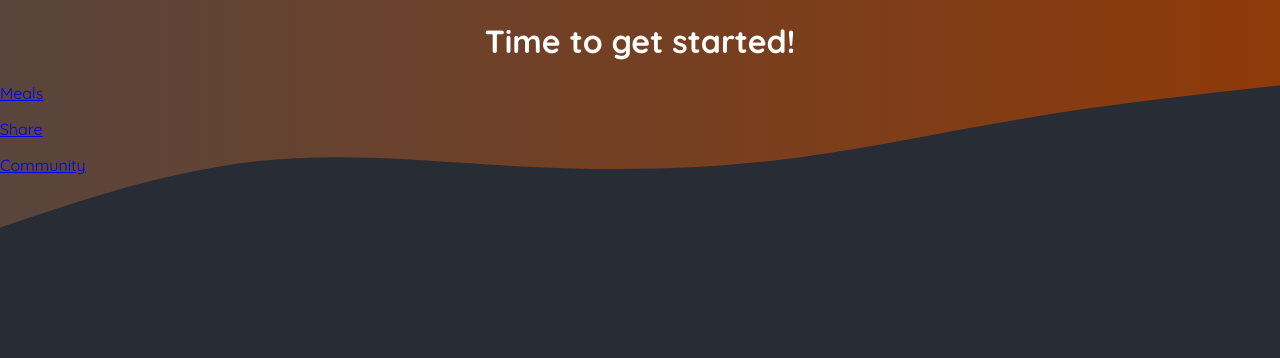
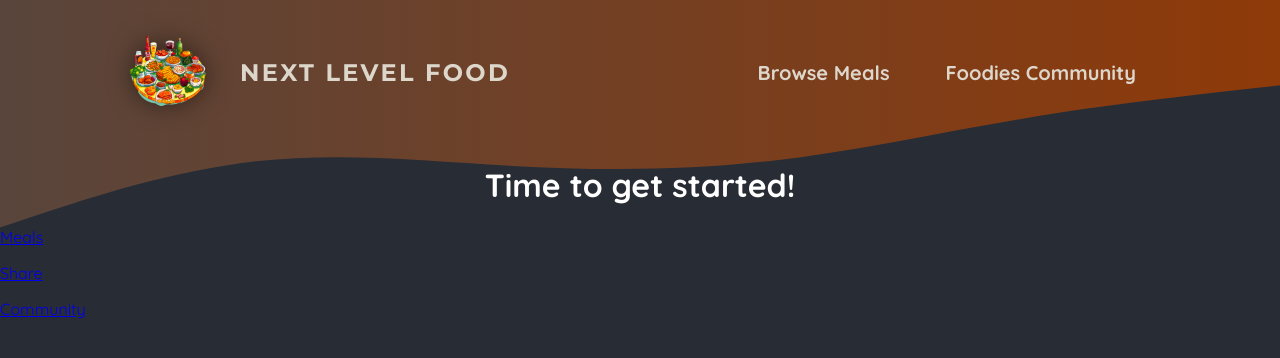
Before and after one commit to yunyun-c/foodies-app-nextjs, a Next.js app: page / in a window 1280 px wide. Shown: the top 358 px of the page. Built offline with nearby package versions, Linux system fonts and the light colour scheme.

Commit message:
course 97-100

```diff
--- a/app/layout.js
+++ b/app/layout.js
@@ -1,8 +1,9 @@
-import './globals.css';
+import MainHeader from "@/components/main-header";
+import "./globals.css";
 
 export const metadata = {
-  title: 'NextLevel Food',
-  description: 'Delicious meals, shared by a food-loving community.',
+  title: "NextLevel Food",
+  description: "Delicious meals, shared by a food-loving community.",
 };
 
 export default function RootLayout({ children }) {
@@ -15,11 +16,11 @@
               <linearGradient id="gradient" x1="0%" y1="0%" x2="100%" y2="0%">
                 <stop
                   offset="0%"
-                  style={{ stopColor: '#59453c', stopOpacity: '1' }}
+                  style={{ stopColor: "#59453c", stopOpacity: "1" }}
                 />
                 <stop
                   offset="100%"
-                  style={{ stopColor: '#8f3a09', stopOpacity: '1' }}
+                  style={{ stopColor: "#8f3a09", stopOpacity: "1" }}
                 />
               </linearGradient>
             </defs>
@@ -29,7 +30,7 @@
             ></path>
           </svg>
         </div>
-
+        <MainHeader />
         {children}
       </body>
     </html>
--- /dev/null
+++ b/components/main-header.js
@@ -0,0 +1,26 @@
+import Link from "next/link";
+import Image from "next/image";
+import classes from "./main-header.module.css";
+
+import logoImg from "@/assets/logo.png";
+
+export default function MainHeader() {
+  return (
+    <header className={classes.header}>
+      <Link className={classes.logo} href="/">
+        <Image src={logoImg} alt="Aplate with food on it" priority />
+        Next Level Food
+      </Link>
+      <nav className={classes.nav}>
+        <ul>
+          <li>
+            <Link href="/meals">Browse Meals</Link>
+          </li>
+          <li>
+            <Link href="/community">Foodies Community</Link>
+          </li>
+        </ul>
+      </nav>
+    </header>
+  );
+}
--- /dev/null
+++ b/components/main-header.module.css
@@ -0,0 +1,67 @@
+.header {
+  display: flex;
+  justify-content: space-between;
+  align-items: center;
+  padding: 2rem 1rem;
+}
+
+@media (min-width: 768px) {
+  .header {
+    padding: 2rem 10%;
+  }
+}
+
+.nav ul {
+  list-style: none;
+  margin: 0;
+  padding: 0;
+  display: flex;
+  gap: 1.5rem;
+  /* font-family: 'Montserrat', sans-serif; */
+  font-size: 1.25rem;
+}
+
+.nav a {
+  text-decoration: none;
+  color: #ddd6cb;
+  font-weight: bold;
+  padding: 0.5rem 1rem;
+  border-radius: 0.5rem;
+}
+
+.nav a:hover,
+.nav a:active {
+  background: linear-gradient(90deg, #ff8a05, #f9b331);
+  background-clip: text;
+  -webkit-background-clip: text;
+  -webkit-text-fill-color: transparent;
+  text-shadow: 0 0 18px rgba(248, 190, 42, 0.8);
+}
+
+.active {
+  background: linear-gradient(90deg, #ff8a05, #f9b331);
+  background-clip: text;
+  -webkit-background-clip: text;
+  -webkit-text-fill-color: transparent;
+}
+
+.logo {
+  display: flex;
+  align-items: center;
+  justify-content: center;
+  gap: 2rem;
+  text-decoration: none;
+  color: #ddd6cb;
+  font-weight: bold;
+  font-family: "Montserrat", sans-serif;
+  letter-spacing: 0.15rem;
+  text-transform: uppercase;
+  font-size: 1.5rem;
+}
+
+.logo img {
+  width: 5rem;
+  height: 5rem;
+  object-fit: contain;
+  filter: drop-shadow(0 0 0.75rem rgba(0, 0, 0, 0.5));
+}
```
